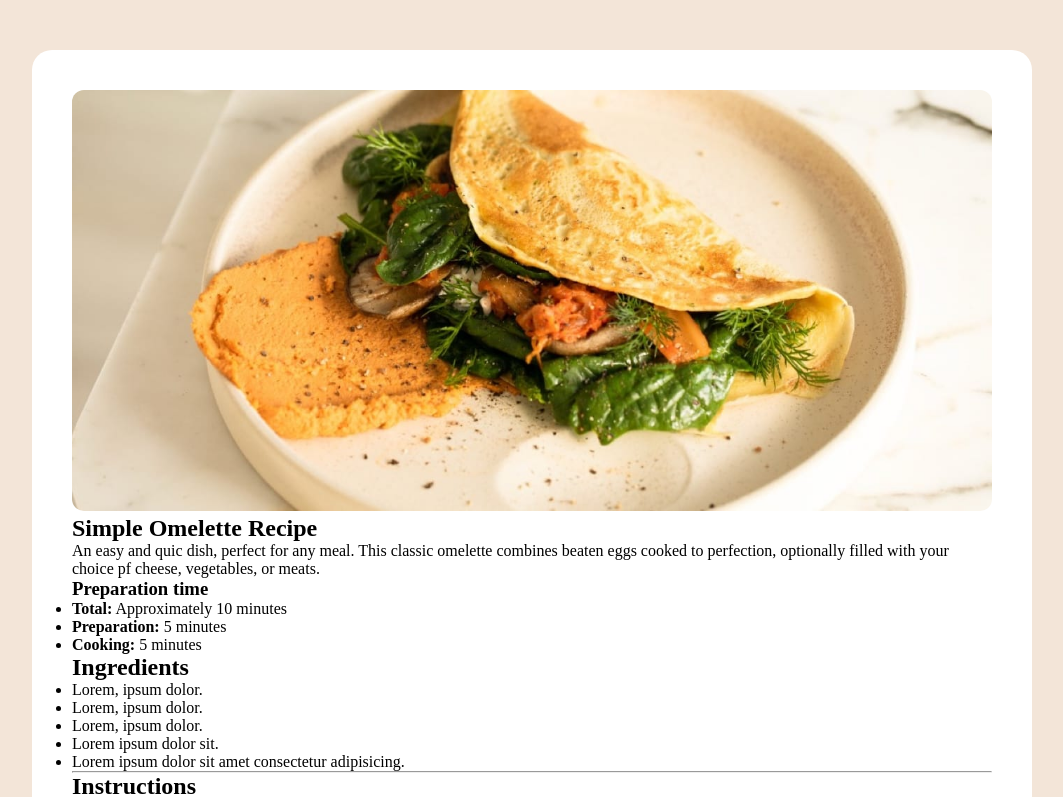
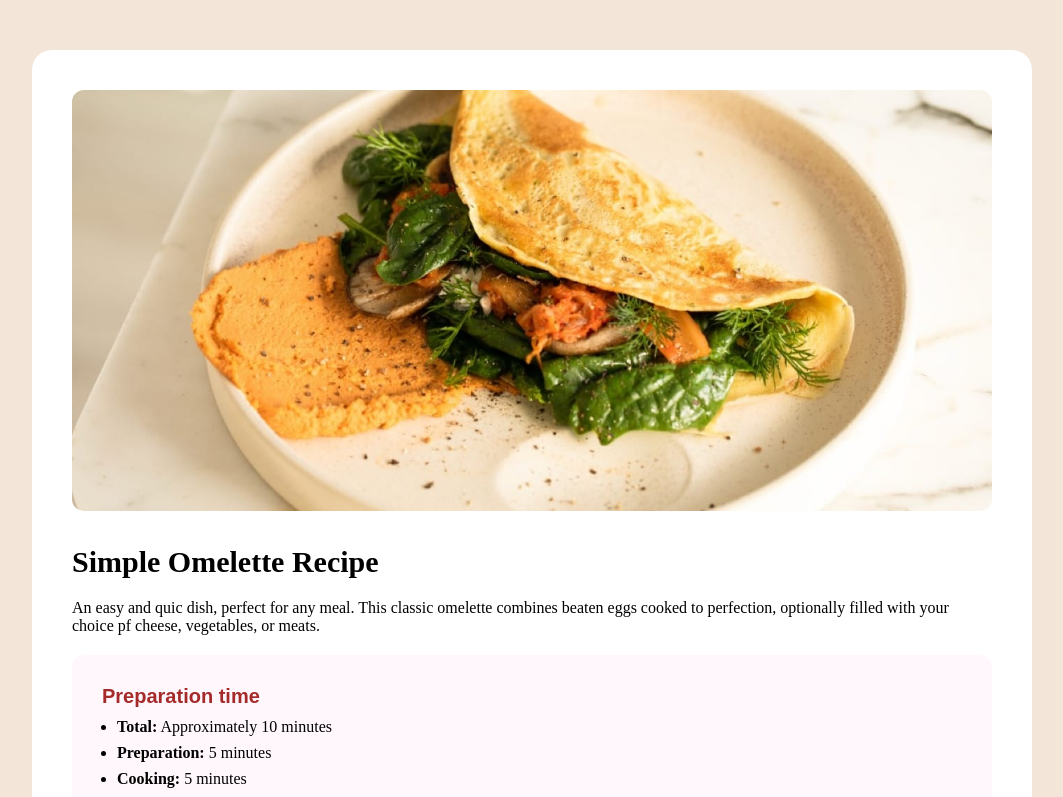
Before and after one commit to egamov-j/simple-recipe-fm, a plain HTML site: page index.html in a window 1280 px wide. Shown: the top 797 px of the page, without its empty margins (108-1171 px from the left). Drawn offline with Linux system fonts and the light colour scheme.

Commit message:
preparation time section

```diff
--- a/style.css
+++ b/style.css
@@ -34,4 +34,34 @@ section {
 img {
   width: 100%;
   border-radius: 12px;
+  margin-bottom: 30px;
 }
+
+h1 {
+  font-size: 30px;
+  font-family: "Young Serif", serif;
+  margin-bottom: 20px;
+}
+
+.preparation-time {
+    background-color: #FFF7FC;
+    padding: 30px;
+    margin: 20px 0;
+    border-radius: 12px;
+    display: flex;
+    flex-direction: column;
+    row-gap: 10px;
+}
+
+.preparation-time h3 {
+    font-family: "Outfit", sans-serif;
+    font-size: 20px;
+    color: brown;
+}
+
+.preparation-time ul {
+    padding: 0 15px;
+    display: flex;
+    flex-direction: column;
+    row-gap: 8px;
+}
```
